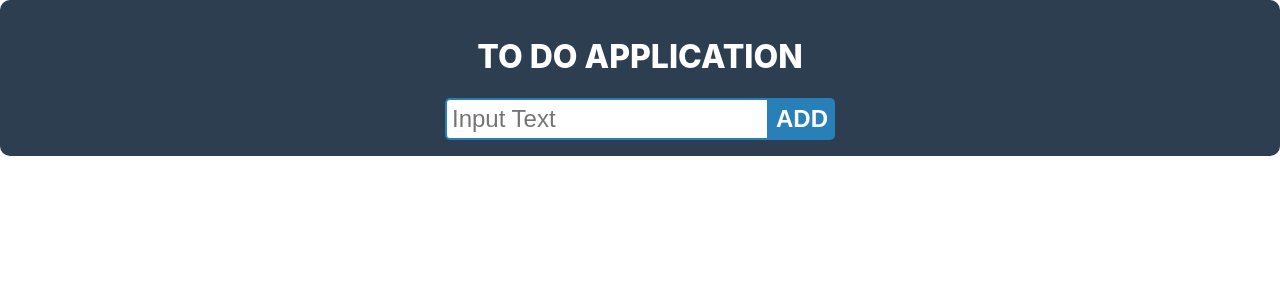
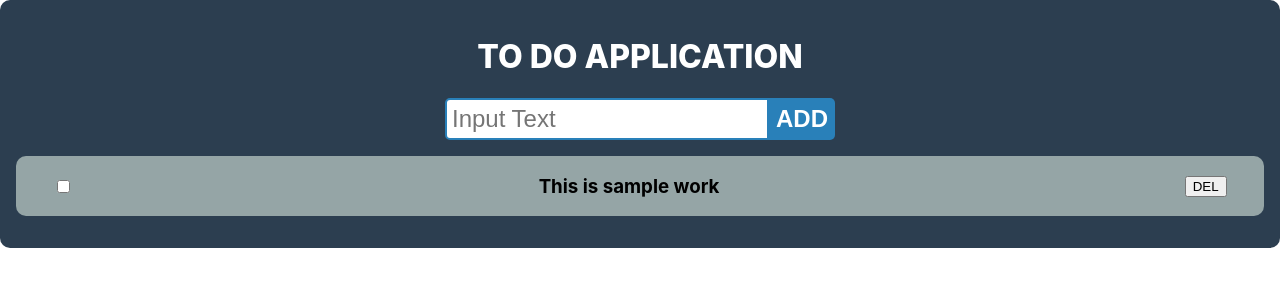
Before and after one commit to iCET-Project-Class-B01/Intro-to-React, a React (Create React App) app: page / in a window 1280 px wide. Shown: the top 300 px of the page. Built offline with nearby package versions, Linux system fonts and the light colour scheme.

Commit message:
Work Record Created

```diff
--- a/src/components/OuterWrapper.js
+++ b/src/components/OuterWrapper.js
@@ -2,12 +2,14 @@ import React from 'react';
 import Title from './Title/Title';
 import style from './OuterWrapper.module.css';
 import InputBox from './InputBox/InputBox'
+import WorkRecord from './WorkRecord/WorkRecord';
 
 const OuterWrapper = () => {
    return (
       <div className={style.outer}>
         <Title />
         <InputBox />
+        <WorkRecord />
       </div>
    );
 }
--- /dev/null
+++ b/src/components/WorkRecord/WorkRecord.js
@@ -0,0 +1,14 @@
+import React from 'react';
+import style from './WorkRecord.module.css';
+
+const WorkRecord = () => {
+   return (
+      <div className={style.outer_div}>
+         <input type="checkbox" />
+         <h3>This is sample work</h3>
+         <button type="button">DEL</button>
+      </div>
+   );
+}
+
+export default WorkRecord;
--- /dev/null
+++ b/src/components/WorkRecord/WorkRecord.module.css
@@ -0,0 +1,11 @@
+.outer_div{
+   background-color: #95a5a6;
+   padding-left: 3%;
+   padding-right: 3%;
+   display: flex;
+   flex-direction: row;
+   justify-content: space-between;
+   border-radius: 10px;
+   align-items: center;
+   margin: 1rem 0;
+}
```
